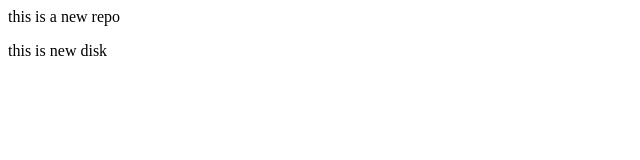
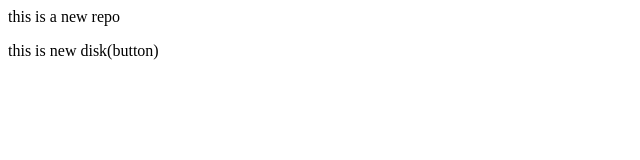
Before and after one commit to sujitthorat2004/localrepo, a plain HTML site: page index.html in a window 1280 px wide. Shown: the full height of the page, 0-640 px from the left. Drawn offline with Linux system fonts and the light colour scheme.

```diff
--- a/index.html
+++ b/index.html
@@ -1,2 +1,2 @@
 <p>this is a new repo</p>
-<p>this is new disk</p>
+<p>this is new disk(button)</p>
```
